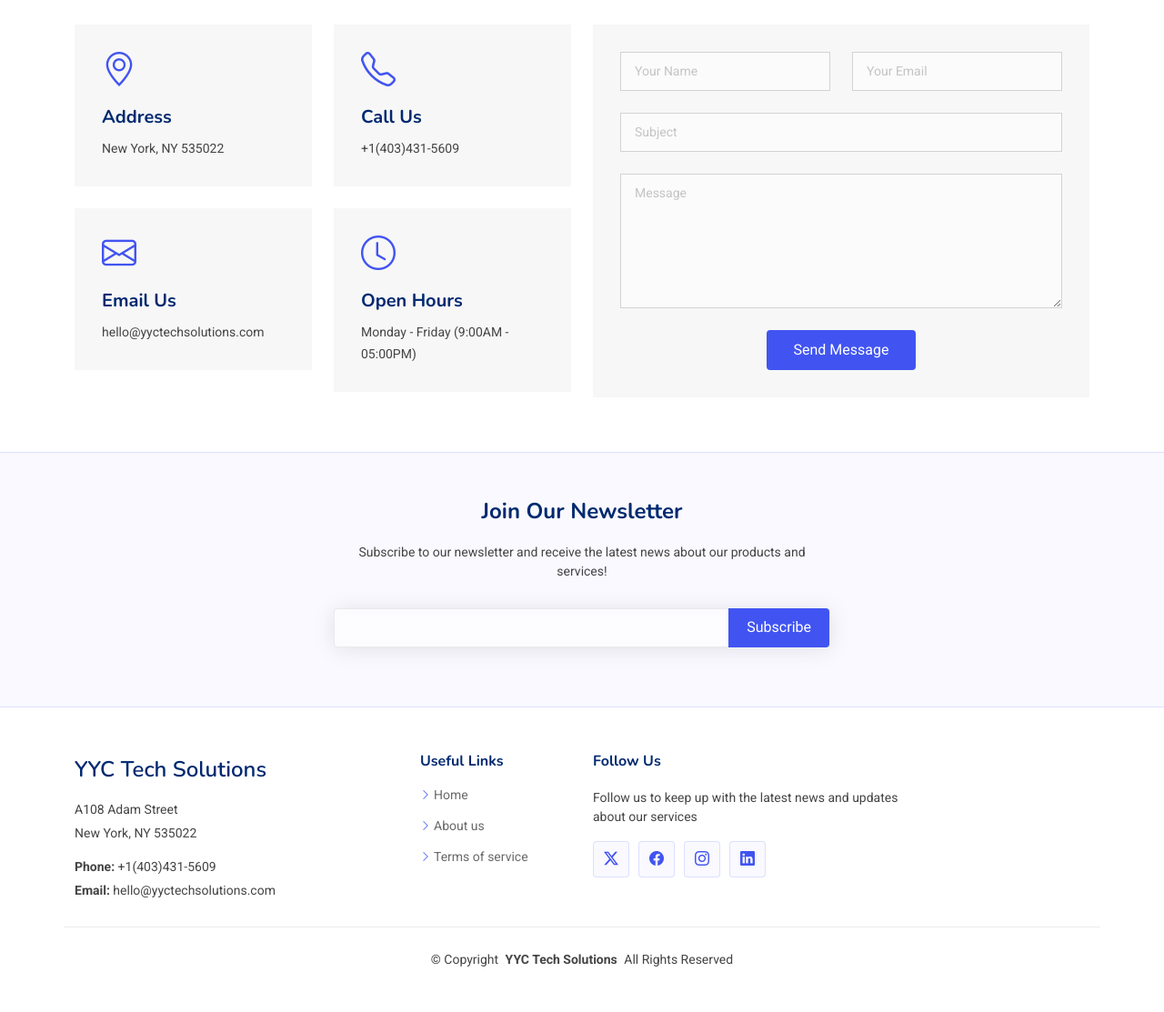
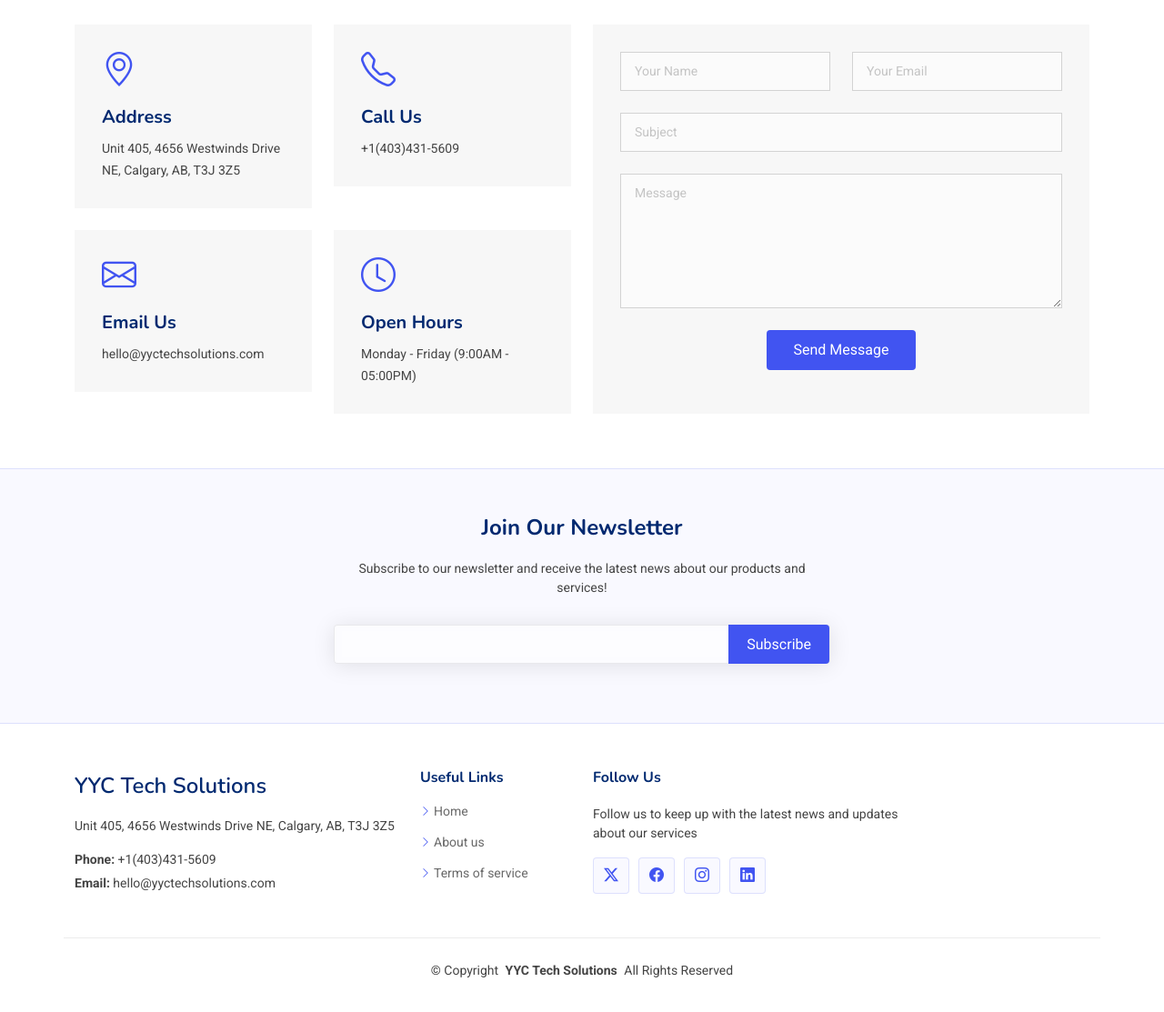
Before and after one commit to ZaidKhurshid/YYCTECHSOLUTIONS, a plain HTML site: page index.html in a window 1280 px wide. Shown: the part 6270-7383 px from the top of the page at 91% size. Drawn offline with nearby package versions, Linux system fonts and the light colour scheme; animation ran at ten frames a second.

Commit message:
address update

```diff
--- a/index.html
+++ b/index.html
@@ -1371,7 +1371,7 @@
                     <i class="bi bi-geo-alt"></i>
                     <h3>Address</h3>
 
-                    <p>New York, NY 535022</p>
+                    <p>Unit 405, 4656 Westwinds Drive NE, Calgary, AB, T3J 3Z5</p>
                   </div>
                 </div>
                 <!-- End Info Item -->
@@ -1514,8 +1514,7 @@
               <span class="sitename">YYC Tech Solutions</span>
             </a>
             <div class="footer-contact pt-3">
-              <p>A108 Adam Street</p>
-              <p>New York, NY 535022</p>
+              <p>Unit 405, 4656 Westwinds Drive NE, Calgary, AB, T3J 3Z5</p>
               <p class="mt-3">
                 <strong>Phone:</strong> <span>+1(403)431-5609</span>
               </p>
```
